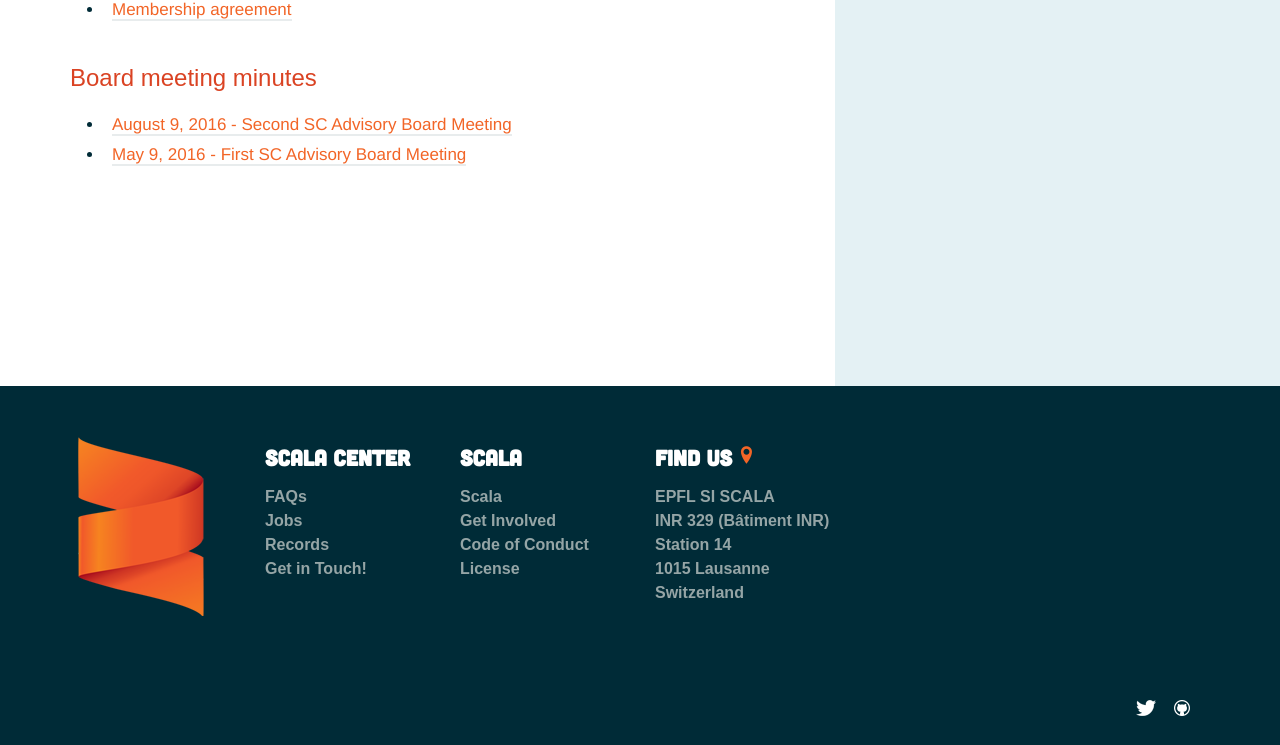
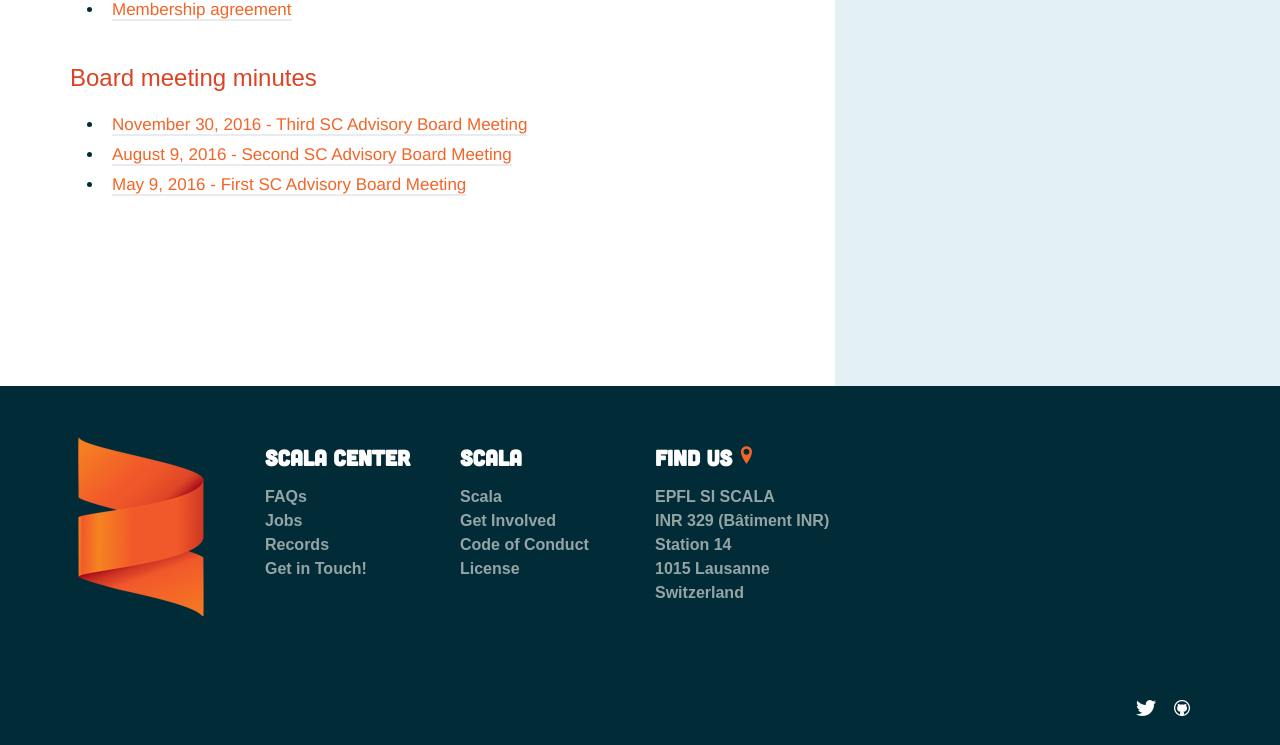
Before and after one commit to scala/scala.epfl.ch, a Jekyll site: the page built from records.md, in a window 1280 px wide, cut to the strip 260-1005 px from the top of the page. Built offline with Jekyll 4.4.1, drawn with Linux system fonts in a browser that asks for light colours.

Commit message:
link to latest AB minutes

```diff
--- a/records.md
+++ b/records.md
@@ -9,5 +9,6 @@ layout: page
 
 ### Board meeting minutes
 
+- [November 30, 2016 - Third SC Advisory Board Meeting](https://github.com/scalacenter/advisoryboard/blob/master/minutes/003-2016-q4.md)
 - [August 9, 2016 - Second SC Advisory Board Meeting](https://github.com/scalacenter/advisoryboard/blob/master/minutes/002-2016-q3.md)
 - [May 9, 2016 - First SC Advisory Board Meeting](/minutes/2016/06/06/may-9-2016.html)
```
